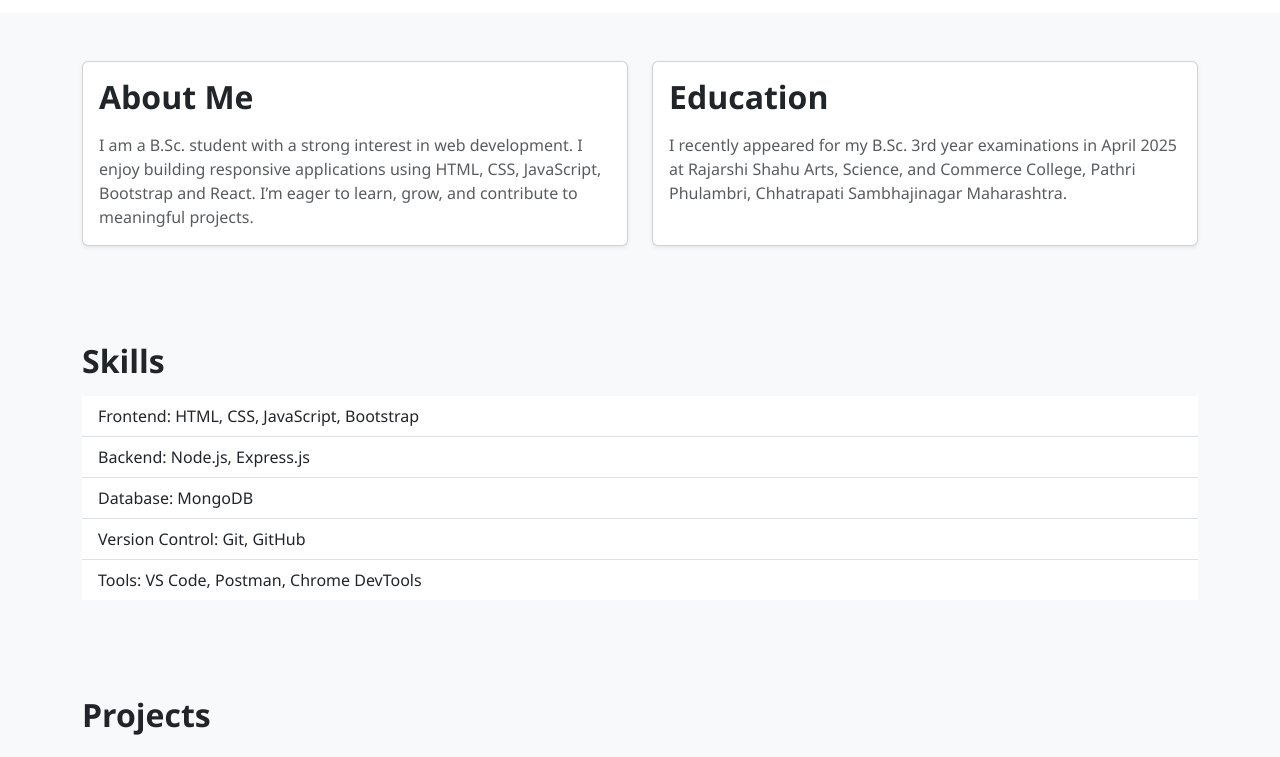
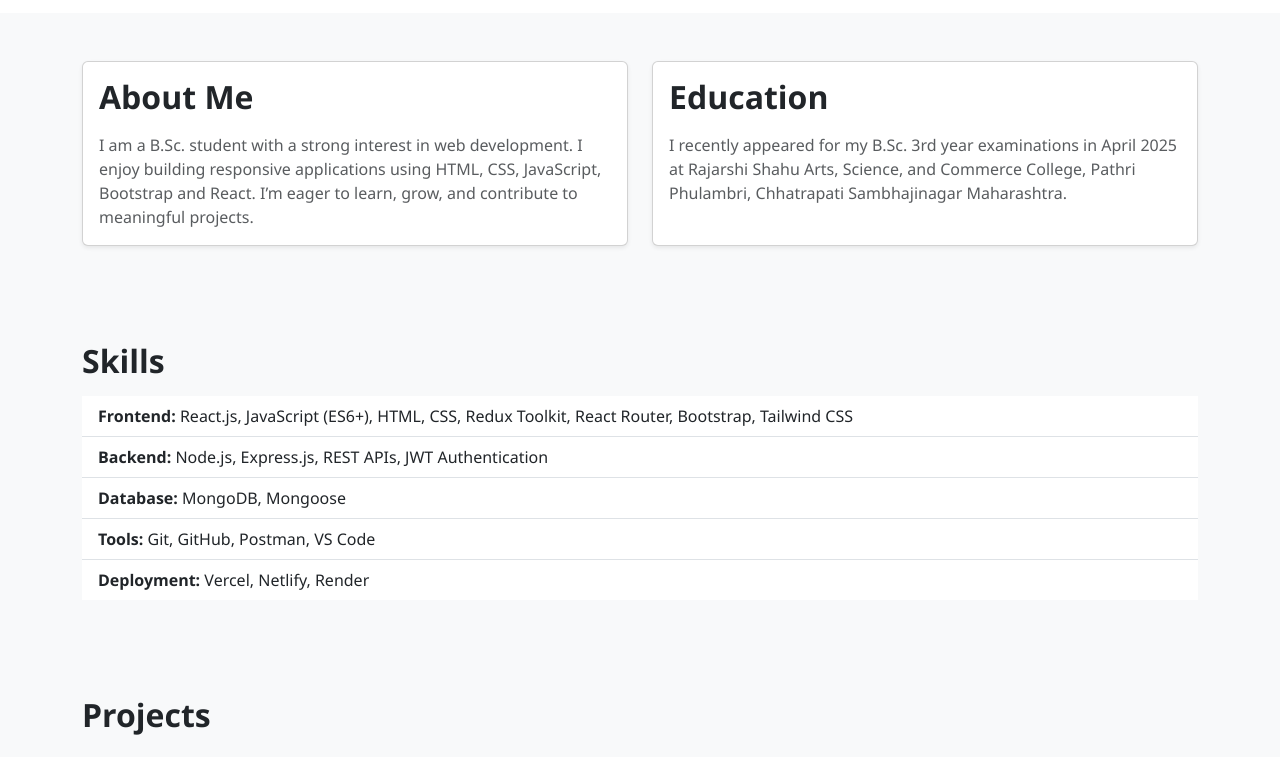
Before and after one commit to vais2004/vaishhh_kawale, a React (Create React App) app: page / in a window 1280 px wide. Shown: the part 412-1169 px from the top of the page. Built offline with nearby package versions, Linux system fonts and the light colour scheme.

Commit message:
Update skills section with detailed technologies

```diff
--- a/src/App.js
+++ b/src/App.js
@@ -125,14 +125,25 @@ export default function App() {
             <h2 className="mb-3">Skills</h2>
             <ul className="list-group list-group-flush">
               <li className="list-group-item">
-                Frontend: HTML, CSS, JavaScript, Bootstrap
-              </li>
-              <li className="list-group-item">Backend: Node.js, Express.js</li>
-              <li className="list-group-item">Database: MongoDB</li>
-              <li className="list-group-item">Version Control: Git, GitHub</li>
-              <li className="list-group-item">
-                Tools: VS Code, Postman, Chrome DevTools
-              </li>
+        <strong>Frontend:</strong> React.js, JavaScript (ES6+), HTML, CSS,
+        Redux Toolkit, React Router, Bootstrap, Tailwind CSS
+      </li>
+
+      <li className="list-group-item">
+        <strong>Backend:</strong> Node.js, Express.js, REST APIs, JWT Authentication
+      </li>
+
+      <li className="list-group-item">
+        <strong>Database:</strong> MongoDB, Mongoose
+      </li>
+
+      <li className="list-group-item">
+        <strong>Tools:</strong> Git, GitHub, Postman, VS Code
+      </li>
+
+      <li className="list-group-item">
+        <strong>Deployment:</strong> Vercel, Netlify, Render
+      </li>
             </ul>
           </div>
         </section>
```
